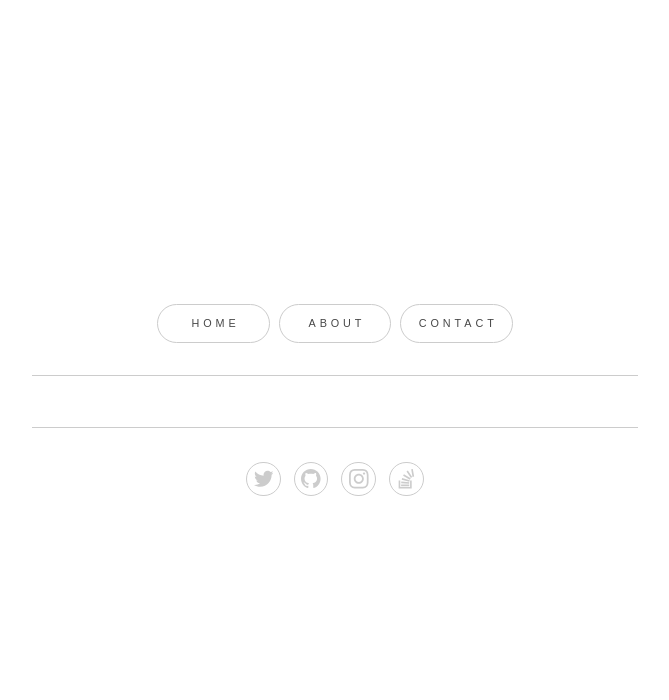
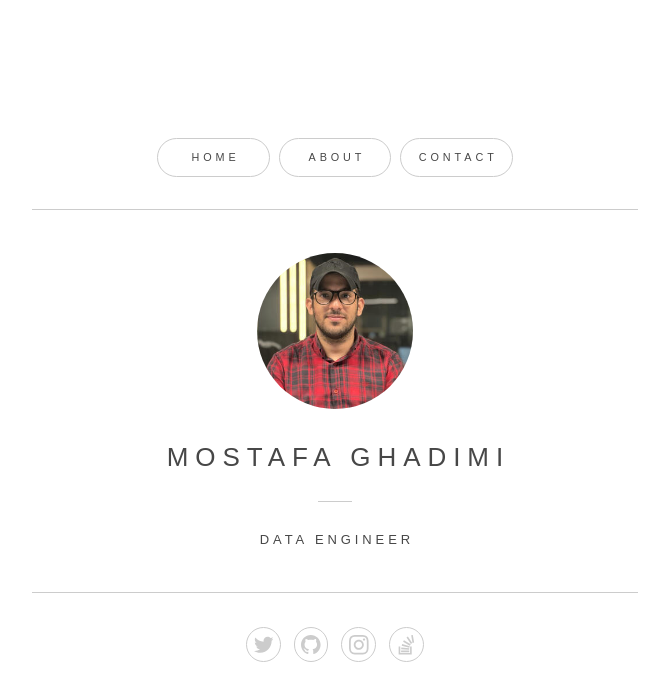
Before and after one commit to mostafaghadimi/mostafaghadimi.github.io, a React (Create React App) app: page / in a window 1280 px wide. Shown: the top 700 px of the page, without its empty margins (305-974 px from the left). Built offline with nearby package versions, Linux system fonts and the light colour scheme.

Commit message:
:seedling: Fix the state bug

```diff
--- a/src/App.js
+++ b/src/App.js
@@ -1,4 +1,4 @@
-import { useState } from "react";
+import { useState, useEffect } from "react";
 
 import './assets/stylesheets/copied.css'
 import './assets/stylesheets/normalizer.css'
@@ -11,10 +11,15 @@ import Footer from './components/Footer'
 function App() {
   const [activeClass, setActiveClass] = useState({ value: 'home' });
   console.log('Initial activeClass state:', activeClass);
+
   const setActiveClassValue = (newValue) => {
     setActiveClass(newValue);
     console.log('new value:', newValue)
   }
+
+  useEffect(() => {
+    setActiveClass({ value: 'home' });
+  }, []);
   return (
    <div id='wrapper'>
     <div id='main'>
--- a/src/components/About.js
+++ b/src/components/About.js
@@ -3,7 +3,7 @@ import React from "react";
 
 function About(props){
     return (
-        <section id="about-section" className={props.activeClass == 'about' ? 'active': 'inactive'}>
+        <section id="about-section" className={props.activeClass.value == 'about' ? 'active': 'inactive'}>
             <p id="text05">
                 About
             </p>
@@ -15,10 +15,10 @@ function About(props){
                     Throughout my career, I have had the opportunity to work on a wide range of projects and have developed a diverse set of skills that enable me to contribute to various stages of the project lifecycle, work collaboratively with cross-functional teams, solve complex problems, leverage cutting-edge technologies and tools and stay up-to-date with industry trends and best practices. I am always looking for new challenges and opportunities to learn and grow, and am committed to delivering high-quality work that meets the needs of my clients and colleagues.
                 </span>
                 <span className="p">
-                    If you'd like to learn more about me or my work, please feel free to
+                    If you'd like to learn more about me or my work, please feel free to&nbsp;
                     <a href="#contact">
-                        Get in touch
-                        </a>
+                        get in touch
+                    </a>
                     !
                 </span>
             </p>
--- a/src/components/Contact.js
+++ b/src/components/Contact.js
@@ -3,7 +3,7 @@ import React from "react";
 
 function Contact(props) {
     return (
-        <section id="contact-section" className={props.activeClass == 'contact' ? 'active': 'inactive'}>
+        <section id="contact-section" className={props.activeClass.value == 'contact' ? 'active': 'inactive'}>
             <p id="text01">
                 Contact
             </p>
--- a/src/components/Header.js
+++ b/src/components/Header.js
@@ -3,7 +3,7 @@ import React, { useEffect } from "react";
 
 function Header(props) {
     const handleClick = (value) => {
-        props.setActiveClassValue(value);
+        props.setActiveClassValue({value});
     }
     return (
         <header id="header">
--- a/src/components/Introduction.js
+++ b/src/components/Introduction.js
@@ -6,7 +6,7 @@ import Profile from "../assets/images/profile.jpg"
 function Header(props) {
     console.log('props.activeClass', props.activeClass)
     return (
-        <section id="home-section" className={props.activeClass == 'home' ? 'active': 'inactive'}>
+        <section id="home-section" className={props.activeClass.value == 'home' ? 'active': 'inactive'}>
             <div id="image01" className="image">
                 <span className="frame">
                     <img src={Profile} alt=""/>
```
